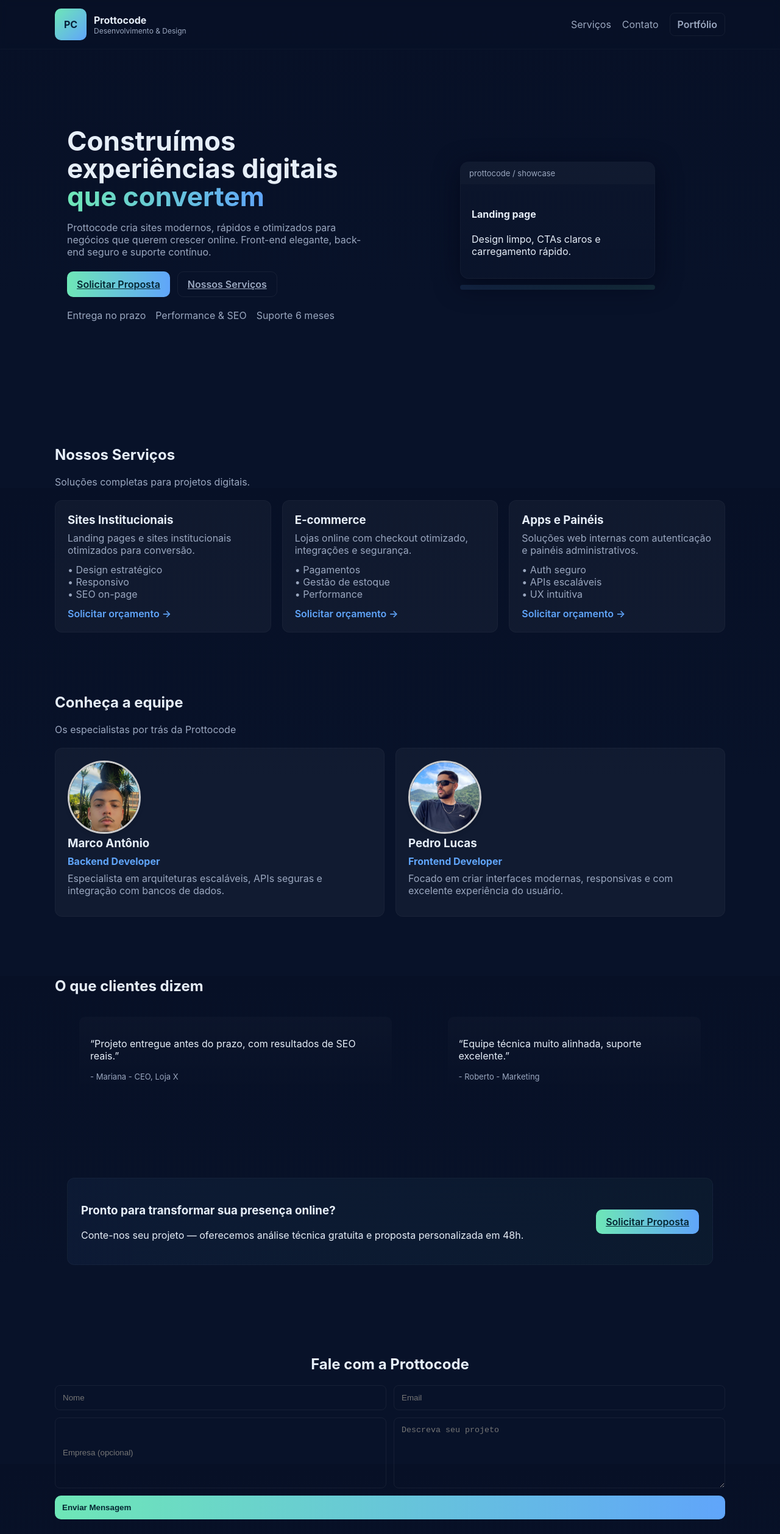
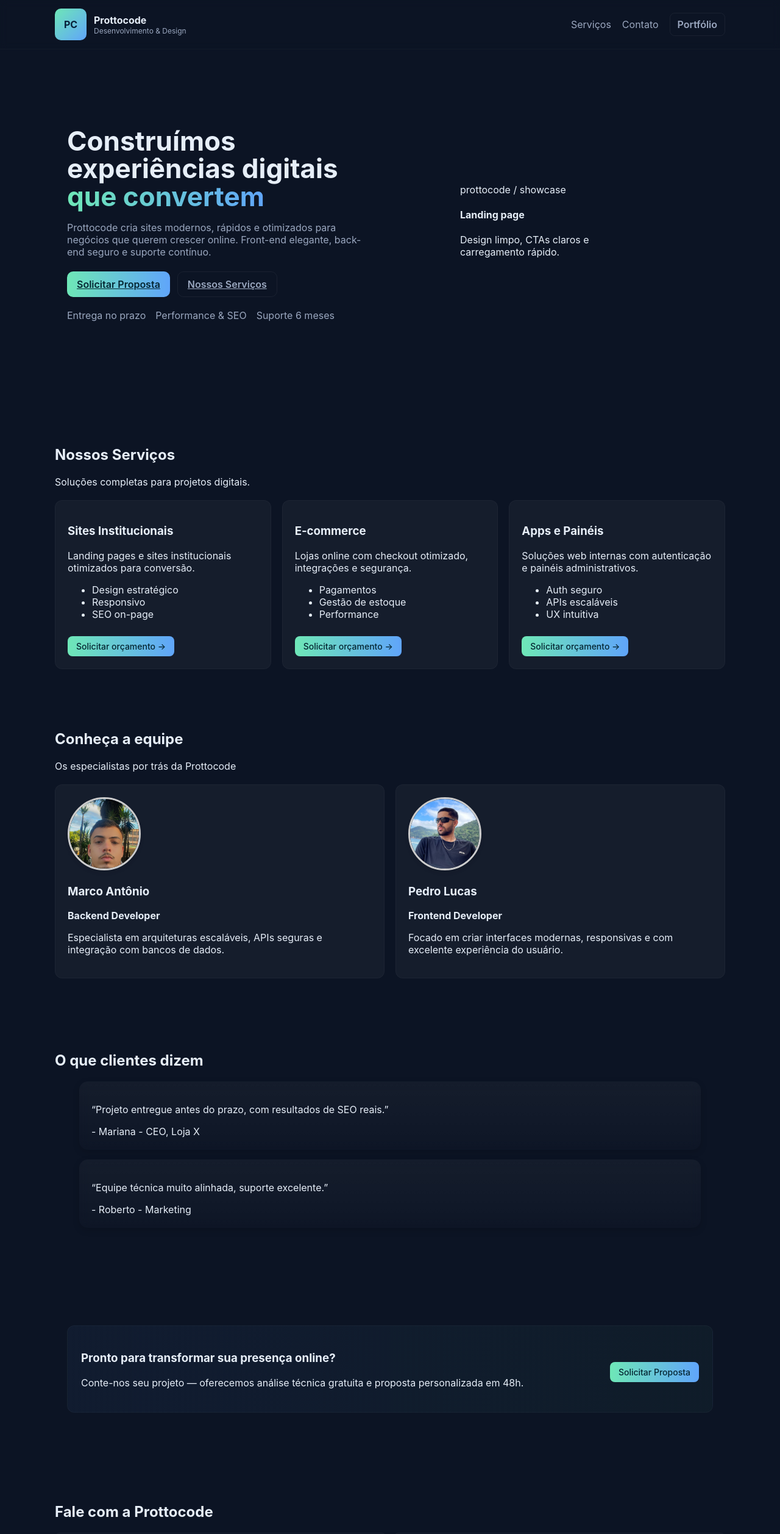
Before and after one commit to pe-eli/prottocode, a React (Vite) app: page / in a window 1280 px wide. Shown: the top 2515 px of the page at 61% size. Built offline with nearby package versions, Linux system fonts and the light colour scheme.

Commit message:
ajustes2

```diff
--- a/src/App.css
+++ b/src/App.css
@@ -1,107 +1,342 @@
-:root{
-  --bg: #0f1724; /* deep navy */
+:root {
+  --bg: #0f1724;
   --card: rgba(255,255,255,0.04);
   --muted: #9aa7bf;
-  --accent: #6ee7b7; /* mint */
-  --accent-2: #60a5fa; /* blue */
+  --accent: #6ee7b7;
+  --accent-2: #60a5fa;
 }
 
-*{box-sizing:border-box}
-html,body,#root{height:100%}
-body{
-  margin:0;
+* {
+  box-sizing: border-box;
+}
+html, body, #root {
+  height: 100%;
+}
+body {
+  margin: 0;
   font-family: Inter, ui-sans-serif, system-ui, -apple-system, "Segoe UI", Roboto, "Helvetica Neue", Arial;
-  background: linear-gradient(180deg, #071026 0%, #081229 60%);
+background-color: #0c1424;
+background: #0c1424;
   color: #e6eef8;
-  -webkit-font-smoothing:antialiased;
+  -webkit-font-smoothing: antialiased;
+  overflow-x: hidden;
 }
-.container{max-width:1100px;margin:0 auto;padding:48px 20px}
+.container {
+  max-width: 1100px;
+  margin: 0 auto;
+  padding: 48px 20px;
+}
 
-/* Header */
-.site-header{backdrop-filter: blur(6px);position:sticky;top:0;z-index:40;border-bottom:1px solid rgba(255,255,255,0.03);}
-.header-inner{display:flex;align-items:center;justify-content:space-between;padding:14px 0}
-.brand{display:flex;gap:12px;align-items:center}
-.logo{width:52px;height:52px;border-radius:10px;background:linear-gradient(135deg,var(--accent),var(--accent-2));display:flex;align-items:center;justify-content:center;font-weight:700;color:#07203a}
-.brand-text small{display:block;color:var(--muted);font-size:12px}
-.nav a{margin-left:18px;color:var(--muted);text-decoration:none}
-.btn{display:inline-flex;align-items:center;gap:10px;padding:10px 16px;border-radius:10px;font-weight:600}
-.btn-primary{background:linear-gradient(90deg,var(--accent),var(--accent-2));color:#042531;border:none}
-.btn-ghost{background:transparent;border:1px solid rgba(255,255,255,0.06);color:var(--muted)}
-.btn-outline{border:1px solid rgba(255,255,255,0.06);padding:8px 12px;border-radius:8px}
+/* --- ANIMAÇÕES SUAVES --- */
+@keyframes fadeUp {
+  from { opacity: 0; transform: translateY(30px); }
+  to { opacity: 1; transform: translateY(0); }
+}
+@keyframes fadeIn {
+  from { opacity: 0; }
+  to { opacity: 1; }
+}
 
-/* Hero */
-.hero{padding:80px 0}
-.hero-inner{display:flex;gap:40px;align-items:center}
-.hero-left{flex:1}
-.hero-right{flex:1;display:flex;justify-content:center}
-h1{font-size:44px;line-height:1.03;margin:0}
-.accent{background:linear-gradient(90deg,var(--accent),var(--accent-2));-webkit-background-clip:text;background-clip:text;color:transparent}
-.lead{color:var(--muted);margin-top:18px;max-width:560px}
-.hero-actions{margin-top:22px;display:flex;gap:12px}
-.trust-list{display:flex;gap:16px;margin-top:20px;color:var(--muted);list-style:none;padding:0}
+/* --- HEADER --- */
+.site-header {
+  backdrop-filter: blur(6px);
+  position: sticky;
+  top: 0;
+  z-index: 40;
+  border-bottom: 1px solid rgba(255,255,255,0.03);
+  animation: fadeIn 0.6s ease;
+}
+.header-inner {
+  display: flex;
+  align-items: center;
+  justify-content: space-between;
+  padding: 14px 0;
+}
+.brand {
+  display: flex;
+  gap: 12px;
+  align-items: center;
+}
+.logo {
+  width: 52px;
+  height: 52px;
+  border-radius: 10px;
+  background: linear-gradient(135deg,var(--accent),var(--accent-2));
+  display: flex;
+  align-items: center;
+  justify-content: center;
+  font-weight: 700;
+  color: #07203a;
+  transition: transform 0.3s ease;
+}
+.logo:hover {
+  transform: rotate(6deg) scale(1.05);
+}
+.brand-text small {
+  display: block;
+  color: var(--muted);
+  font-size: 12px;
+}
+.nav a {
+  margin-left: 18px;
+  color: var(--muted);
+  text-decoration: none;
+  position: relative;
+  transition: color 0.3s ease;
+}
+.nav a::after {
+  content: '';
+  position: absolute;
+  left: 0; bottom: -4px;
+  width: 0%;
+  height: 2px;
+  background: linear-gradient(90deg,var(--accent),var(--accent-2));
+  transition: width 0.3s ease;
+}
+.nav a:hover {
+  color: #fff;
+}
+.nav a:hover::after {
+  width: 100%;
+}
 
-.mockup{width:320px;transform:translateY(-6px);}
-.mockup-screen{background:linear-gradient(180deg,rgba(255,255,255,0.02),rgba(255,255,255,0.01));border-radius:14px;border:1px solid rgba(255,255,255,0.03);overflow:hidden;box-shadow:0 10px 40px rgba(2,6,23,0.7)}
-.mockup-top{padding:10px 14px;background:rgba(255,255,255,0.02);font-size:13px;color:var(--muted)}
-.mockup-content{padding:18px}
-.mockup-shadow{height:8px;background:linear-gradient(90deg,rgba(96,165,250,0.12),rgba(110,231,183,0.12));margin-top:10px;border-radius:8px}
+/* --- BOTÕES --- */
+.btn {
+  display: inline-flex;
+  align-items: center;
+  gap: 10px;
+  padding: 10px 16px;
+  border-radius: 10px;
+  font-weight: 600;
+  cursor: pointer;
+  transition: transform .18s ease, box-shadow .18s ease, background 0.3s ease;
+}
+.btn-primary {
+  background: linear-gradient(90deg,var(--accent),var(--accent-2));
+  color: #042531;
+  border: none;
+}
+.btn-primary:hover {
+  transform: translateY(-2px);
+  box-shadow: 0 4px 15px rgba(96,165,250,0.3);
+}
+.btn-ghost {
+  background: transparent;
+  border: 1px solid rgba(255,255,255,0.06);
+  color: var(--muted);
+}
+.btn-outline {
+  border: 1px solid rgba(255,255,255,0.06);
+  padding: 8px 12px;
+  border-radius: 8px;
+}
 
-/* Services */
-.services{padding:40px 0}
-.section-sub{color:var(--muted);margin-top:6px}
-.cards{display:grid;grid-template-columns:repeat(auto-fit,minmax(220px,1fr));gap:18px;margin-top:20px}
-.card{background:var(--card);padding:20px;border-radius:12px;border:1px solid rgba(255,255,255,0.03)}
-.card h3{margin:0 0 8px}
-.card p{color:var(--muted);margin:0 0 12px}
-.card ul{color:var(--muted);padding:0;margin:0 0 12px;list-style:none}
-.link{color:var(--accent-2);text-decoration:none;font-weight:600}
+/* --- HERO --- */
+.hero {
+  padding: 80px 0;
+}
+.hero-inner {
+  display: flex;
+  gap: 40px;
+  align-items: center;
+  animation: fadeUp 0.8s ease forwards;
+}
+.hero-left {
+  flex: 1;
+}
+.hero-right {
+  flex: 1;
+  display: flex;
+  justify-content: center;
+}
+h1 {
+  font-size: 44px;
+  line-height: 1.03;
+  margin: 0;
+}
+.accent {
+  background: linear-gradient(90deg,var(--accent),var(--accent-2));
+  -webkit-background-clip: text;
+  background-clip: text;
+  color: transparent;
+}
+.lead {
+  color: var(--muted);
+  margin-top: 18px;
+  max-width: 560px;
+}
+.hero-actions {
+  margin-top: 22px;
+  display: flex;
+  gap: 12px;
+}
+.trust-list {
+  display: flex;
+  gap: 16px;
+  margin-top: 20px;
+  color: var(--muted);
+  list-style: none;
+  padding: 0;
+}
 
-/* Testimonials */
-.testimonials{padding:40px 0}
-.test-list{display:flex;gap:12px}
-.test-card{background:linear-gradient(180deg,rgba(255,255,255,0.02),transparent);padding:18px;border-radius:10px}
-.test-card footer{margin-top:8px;color:var(--muted);font-size:13px}
+/* --- MOCKUP --- */
+.mockup {
+  width: 320px;
+  transform: translateY(-6px);
+  transition: transform 0.4s ease;
+}
+.mockup:hover {
+  transform: translateY(-10px) scale(1.03);
+}
 
-/* CTA */
-.contact-cta{padding:36px 0}
-.cta-card{display:flex;justify-content:space-between;align-items:center;padding:22px;background:linear-gradient(90deg,rgba(96,165,250,0.06),rgba(110,231,183,0.04));border-radius:12px;border:1px solid rgba(255,255,255,0.03)}
+/* --- SERVICES --- */
+.services {
+  padding: 40px 0;
+}
+.cards {
+  display: grid;
+  grid-template-columns: repeat(auto-fit,minmax(220px,1fr));
+  gap: 18px;
+  margin-top: 20px;
+}
+.card {
+  background: var(--card);
+  padding: 20px;
+  border-radius: 12px;
+  border: 1px solid rgba(255,255,255,0.03);
+  transform: translateY(0);
+  transition: transform 0.3s ease, box-shadow 0.3s ease;
+}
+.card:hover {
+  transform: translateY(-6px);
+  box-shadow: 0 8px 20px rgba(0,0,0,0.25);
+}
+.service-link {
+  display: inline-block;
+  margin-top: 10px;
+  padding: 8px 14px;
+  background: linear-gradient(90deg, var(--accent), var(--accent-2));
+  color: #042531;
+  font-weight: 500;
+  border-radius: 8px;
+  text-decoration: none;
+  font-size: 14px;
+  transition: transform 0.2s ease, box-shadow 0.2s ease, background 0.3s ease;
+}
+.service-link:hover {
+  transform: translateY(-2px);
+  background: linear-gradient(90deg, var(--accent-2), var(--accent));
+  box-shadow: 0 4px 12px rgba(0,0,0,0.3);
+}
 
-/* Contact form */
-.contact-form{padding:44px 0}
-.contact-form h2{text-align:center}
-.form-grid{display:grid;grid-template-columns:1fr 1fr;gap:12px;margin-top:18px}
-.form-grid input, .form-grid textarea{background:transparent;border:1px solid rgba(255,255,255,0.06);padding:12px;border-radius:8px;color:inherit}
-.form-grid button{grid-column:span 2;padding:12px}
 
-/* Footer */
+/* --- TESTEMUNHOS --- */
+.testimonials {
+  padding: 60px 0;
+}
+
+.test-card {
+  background: linear-gradient(180deg, rgba(255, 255, 255, 0.04), rgba(255, 255, 255, 0.01));
+  padding: 20px;
+  border-radius: 14px;
+  box-shadow: 0 4px 12px rgba(0, 0, 0, 0.15);
+  backdrop-filter: blur(8px);
+  transition: transform 0.25s ease, box-shadow 0.25s ease, background 0.3s ease;
+  animation: fadeUp 0.6s ease;
+}
+
+.test-card:hover {
+  transform: translateY(-5px) scale(1.02);
+  background: linear-gradient(180deg, rgba(255, 255, 255, 0.06), rgba(255, 255, 255, 0.02));
+  box-shadow: 0 6px 18px rgba(0, 0, 0, 0.25);
+}
+
+@keyframes fadeUp {
+  from {
+    opacity: 0;
+    transform: translateY(15px);
+  }
+  to {
+    opacity: 1;
+    transform: translateY(0);
+  }
+}
+
+
+/* --- CTA --- */
+.contact-cta {
+  padding: 36px 0;
+}
+.cta-card {
+  display: flex;
+  justify-content: space-between;
+  align-items: center;
+  padding: 22px;
+  background: linear-gradient(90deg,rgba(96,165,250,0.06),rgba(110,231,183,0.04));
+  border-radius: 12px;
+  border: 1px solid rgba(255,255,255,0.03);
+  animation: fadeUp 0.8s ease;
+}
+.cta-card .btn-primary {
+  background: var(--accent-2);
+  color: white;
+  font-weight: 500;
+}
+.cta-card .btn-primary:hover {
+  background: var(--accent);
+  color: #042531;
+}
+
+/* --- FORM CONTATO --- */
+
+.contact-form {
+  padding: 44px 0;
+}
+.form-grid {
+  display: grid;
+  grid-template-columns: 1fr 1fr;
+  gap: 12px;
+  margin-top: 18px;
+}
+.form-grid input, .form-grid textarea {
+  background: transparent;
+  border: 1px solid rgba(255,255,255,0.06);
+  padding: 12px;
+  border-radius: 8px;
+  color: inherit;
+  transition: border 0.3s ease, box-shadow 0.3s ease;
+}
+.form-grid input:focus, .form-grid textarea:focus {
+  border-color: var(--accent);
+  box-shadow: 0 0 8px var(--accent);
+}
+
+/* --- FOOTER --- */
 .site-footer{border-top:1px solid rgba(255,255,255,0.03);padding:28px 0;margin-top:40px}
 .footer-inner{display:flex;justify-content:space-between;align-items:center}
 .brand.small .logo.small{width:36px;height:36px;font-size:14px}
 .credits{color:var(--muted)}
 
-/* Responsivo */
-@media(max-width:900px){
-  .hero-inner{flex-direction:column-reverse}
-  .hero-right{margin-bottom:24px}
-  .form-grid{grid-template-columns:1fr}
-  .test-list{flex-direction:column}
-  .header-inner{padding:10px 0}
-  h1{font-size:34px}
+/* --- TEAM --- */
+.team {
+  padding: 40px 0;
+}
+.team-photo img {
+  width: 120px;
+  height: 120px;
+  object-fit: cover;
+  border-radius: 50%;
+  border: 3px solid #ccc;
+  box-shadow: 0 4px 6px rgba(0, 0, 0, 0.1);
 }
 
-/* Pequenas animações */
-.btn{transition:transform .18s ease, box-shadow .18s ease}
-.btn:hover{transform:translateY(-3px)}
-.card:hover{transform:translateY(-6px);transition:transform .22s ease}
-
-.team{padding:40px 0}
-.team .card strong{display:block;color:var(--accent-2);margin-bottom:8px}
-
-.team-photo img {
-  width: 120px;       /* largura fixa */
-  height: 120px;      /* altura fixa */
-  object-fit: cover;  /* evita distorção */
-  border-radius: 50%; /* deixa a imagem circular */
-  border: 3px solid #ccc; /* opcional: borda para destacar */
-  box-shadow: 0 4px 6px rgba(0, 0, 0, 0.1); /* opcional: sombra leve */
+/* --- RESPONSIVO --- */
+@media(max-width:900px){
+  .hero-inner {
+    flex-direction: column-reverse;
+    text-align: center;
+  }
+  .form-grid {
+    grid-template-columns: 1fr;
+  }
 }
--- a/src/App.tsx
+++ b/src/App.tsx
@@ -28,7 +28,7 @@
                   e proposta personalizada em 48h.
                 </p>
               </div>
-              <a href="#contact" className="btn btn-primary">
+              <a href="#contact" className="service-link">
                 Solicitar Proposta
               </a>
             </div>
--- a/src/components/services/services.tsx
+++ b/src/components/services/services.tsx
@@ -30,12 +30,11 @@
             <p>{s.desc}</p>
             <ul>
               {s.points.map((p) => (
-                <li key={p}>• {p}</li>
+                <li key={p}>{p}</li>
               ))}
             </ul>
-            <a className="link" href="#contact">
-              Solicitar orçamento →
-            </a>
+            <a href="#contact" className="service-link">Solicitar orçamento →</a>
+
           </article>
         ))}
       </div>
```
Also changed, not shown: src/components/contact/contact.tsx (+22 -13 lines).
